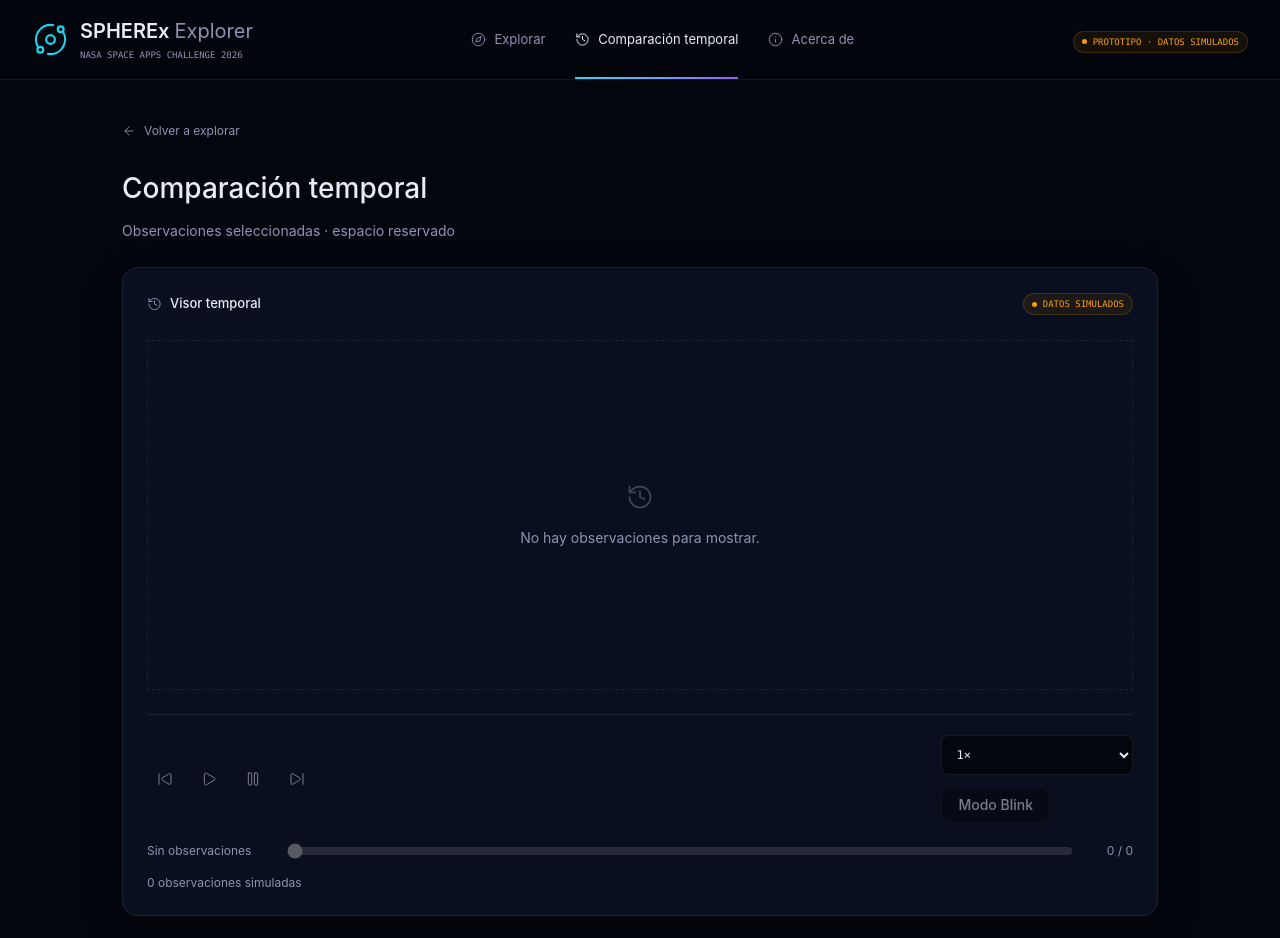
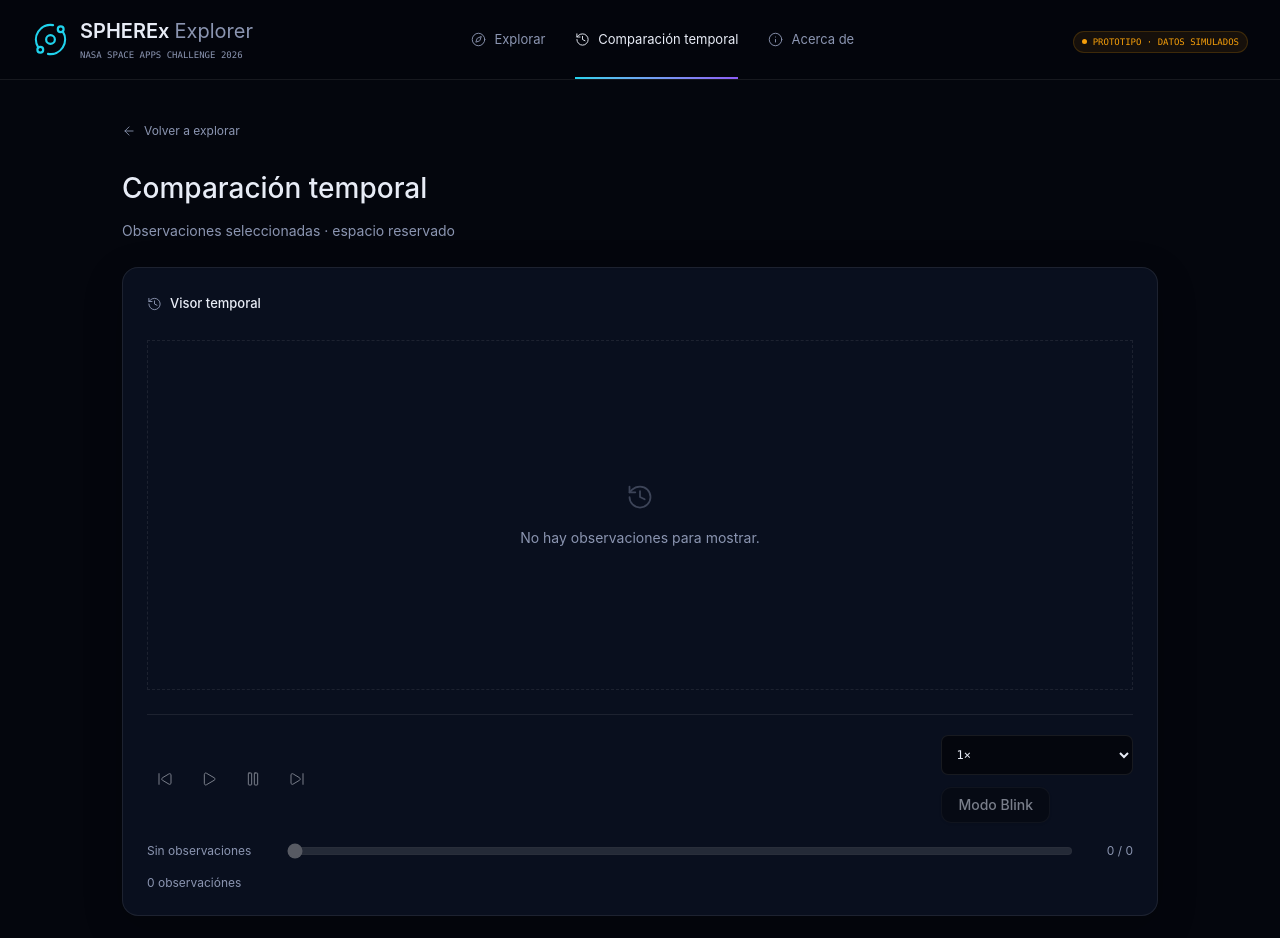
Before and after one commit to riblawaldir/spherex-explorer, a React (Vite) app in the folder frontend/: page /comparacion in a window 1280 px wide. Shown: the top 938 px of the page. Built offline with nearby package versions, Linux system fonts and the light colour scheme.

Commit message:
fix(frontend): label temporal data provenance accurately

```diff
--- a/frontend/src/components/layout/ExplorerContext.tsx
+++ b/frontend/src/components/layout/ExplorerContext.tsx
@@ -1,12 +1,23 @@
 import { createContext, useContext, useState, type ReactNode } from "react";
 import type { Observation } from "@/types/observation";
 const ExplorerContext = createContext<
-  { comparison: Observation[]; setComparison: (o: Observation[]) => void } | undefined
+  {
+    comparison: Observation[];
+    comparisonIsSimulated: boolean;
+    setComparison: (observations: Observation[], isSimulated?: boolean) => void;
+  } | undefined
 >(undefined);
 export function ExplorerProvider({ children }: { children: ReactNode }) {
   const [comparison, setComparison] = useState<Observation[]>([]);
+  const [comparisonIsSimulated, setComparisonIsSimulated] = useState(false);
+  function updateComparison(observations: Observation[], isSimulated = false) {
+    setComparison(observations);
+    setComparisonIsSimulated(isSimulated);
+  }
   return (
-    <ExplorerContext.Provider value={{ comparison, setComparison }}>
+    <ExplorerContext.Provider
+      value={{ comparison, comparisonIsSimulated, setComparison: updateComparison }}
+    >
       {children}
     </ExplorerContext.Provider>
   );
--- a/frontend/src/components/layout/ExplorerWorkspace.tsx
+++ b/frontend/src/components/layout/ExplorerWorkspace.tsx
@@ -26,6 +26,7 @@ export function ExplorerWorkspace() {
   const [submitted, setSubmitted] = useState<Coordinates>({ ...defaultCoordinates });
   const [filters, setFilters] = useState<SearchFilters>({ ...emptyFilters });
   const [observations, setObservations] = useState(isMockMode ? mockObservations : []);
+  const [isSimulated, setIsSimulated] = useState(isMockMode);
   const [discarded, setDiscarded] = useState<DiscardedEpoch[]>([]);
   const [errorMessage, setErrorMessage] = useState<string | undefined>();
   const [status, setStatus] = useState<"ready" | "loading" | "error">(
@@ -45,6 +46,7 @@ export function ExplorerWorkspace() {
   function commitMock(c: Coordinates, f: SearchFilters) {
     const rows = filterMockObservations(c, f);
     setObservations(rows);
+    setIsSimulated(true);
     setDiscarded([]);
     setSelectedId((previous) => (rows.some((o) => o.id === previous) ? previous : rows[0]?.id));
     setCompareIds((previous) => previous.filter((id) => rows.some((o) => o.id === id)));
@@ -81,10 +83,12 @@ export function ExplorerWorkspace() {
       if (apiResult.status === "error") {
         setErrorMessage(apiResult.error);
         setObservations([]);
+        setIsSimulated(false);
         setDiscarded(apiResult.discarded);
         setStatus("error");
       } else {
         setObservations(apiResult.observations);
+        setIsSimulated(apiResult.isSimulated);
         setDiscarded(apiResult.discarded);
         setSelectedId(apiResult.observations[0]?.id);
         setCompareIds([]);
@@ -93,6 +97,7 @@ export function ExplorerWorkspace() {
       }
     } catch (error) {
       console.warn("Fallo al consultar /api/epochs:", error);
+      setIsSimulated(false);
       setErrorMessage(
         error instanceof Error ? error.message : "Error inesperado al conectar con el backend",
       );
@@ -111,6 +116,7 @@ export function ExplorerWorkspace() {
       commitMock(defaultCoordinates, filters);
     } else {
       setObservations([]);
+      setIsSimulated(false);
       setStatus("ready");
     }
     setSubmitted({ ...defaultCoordinates });
@@ -175,7 +181,10 @@ export function ExplorerWorkspace() {
                 )
               }
               onCompare={() => {
-                setComparison(observations.filter((o) => compareIds.includes(o.id)));
+                setComparison(
+                  observations.filter((o) => compareIds.includes(o.id)),
+                  isSimulated,
+                );
                 navigate("/comparacion");
               }}
               onRetry={search}
--- a/frontend/src/components/layout/TemporalViewerSlot.tsx
+++ b/frontend/src/components/layout/TemporalViewerSlot.tsx
@@ -14,6 +14,7 @@ const dateFormatter = new Intl.DateTimeFormat("es-BO", {
 
 export interface TemporalViewerSlotProps {
   observations: Observation[];
+  isSimulated?: boolean;
   selectedId?: string;
   onSelect?: (id: string) => void;
 }
@@ -59,6 +60,7 @@ function sortObservations(observations: Observation[]): Observation[] {
 
 export function TemporalViewerSlot({
   observations,
+  isSimulated = false,
   selectedId,
   onSelect,
 }: TemporalViewerSlotProps) {
@@ -208,7 +210,7 @@ export function TemporalViewerSlot({
             <History />
             Visor temporal
           </h2>
-          <SimulatedBadge />
+          {isSimulated && <SimulatedBadge />}
         </div>
 
         <div className="temporal-image relative overflow-hidden">
@@ -368,7 +370,7 @@ export function TemporalViewerSlot({
         </div>
 
         <p className="text-muted-foreground text-xs mt-4">
-          {count} observaciones simuladas
+          {count} observación{count === 1 ? "" : "es"}{isSimulated ? " simuladas" : ""}
           {activeObservation ? ` · ${activeObservation.id}` : ""}
         </p>
       </section>
--- a/frontend/src/pages/ComparisonPage.tsx
+++ b/frontend/src/pages/ComparisonPage.tsx
@@ -4,7 +4,7 @@ import { useExplorer } from "@/components/layout/ExplorerContext";
 import { TemporalViewerSlot } from "@/components/layout/TemporalViewerSlot";
 
 export function ComparisonPage() {
-  const { comparison } = useExplorer();
+  const { comparison, comparisonIsSimulated } = useExplorer();
 
   return (
     <main className="secondary-page">
@@ -16,7 +16,7 @@ export function ComparisonPage() {
       <p className="text-muted-foreground text-sm mt-3">
         Observaciones seleccionadas · espacio reservado
       </p>
-      <TemporalViewerSlot observations={comparison} />
+      <TemporalViewerSlot observations={comparison} isSimulated={comparisonIsSimulated} />
     </main>
   );
 }
```
Also changed, not shown: 1 other file (tests, documents, lock files or other folders).
